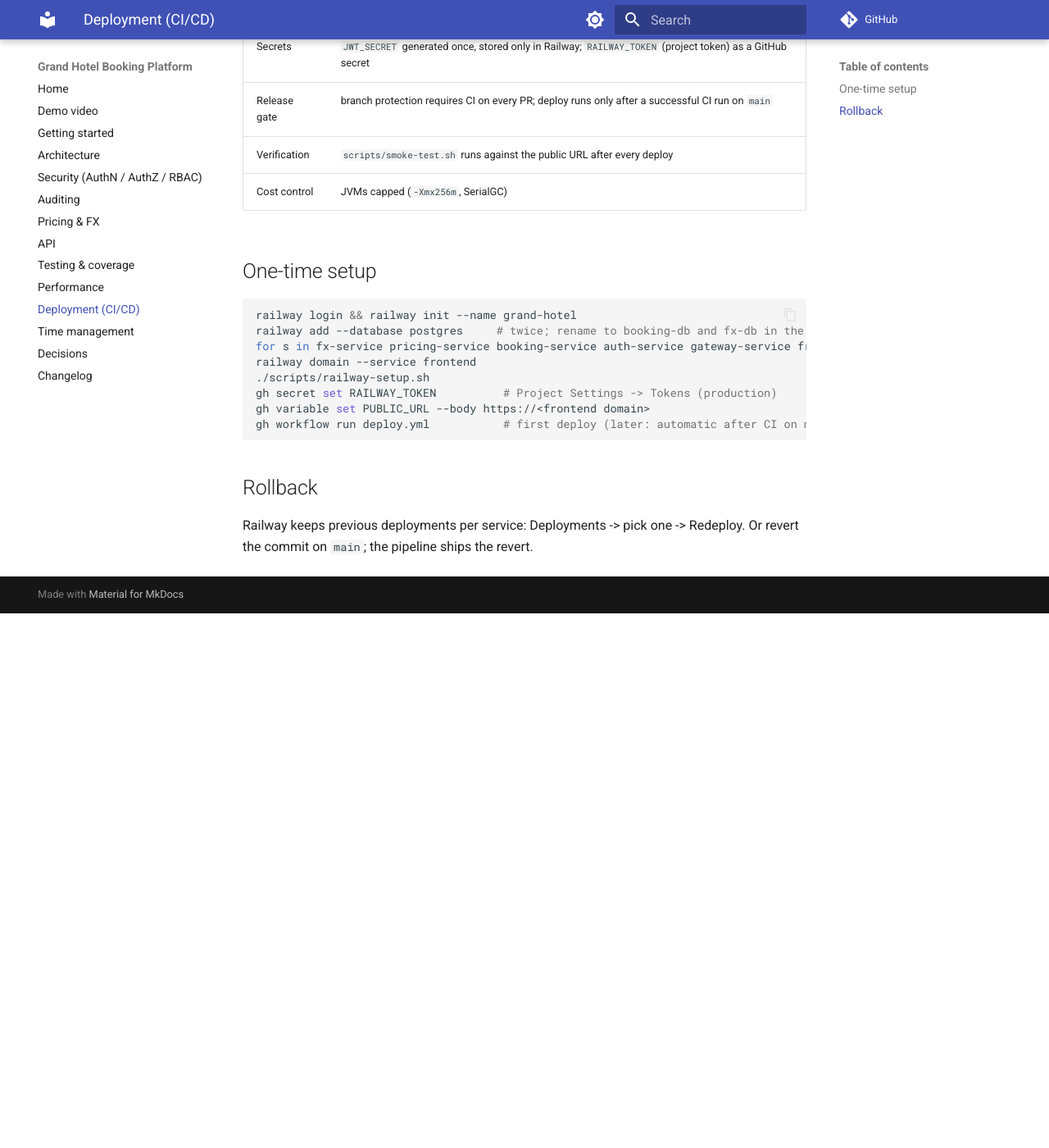
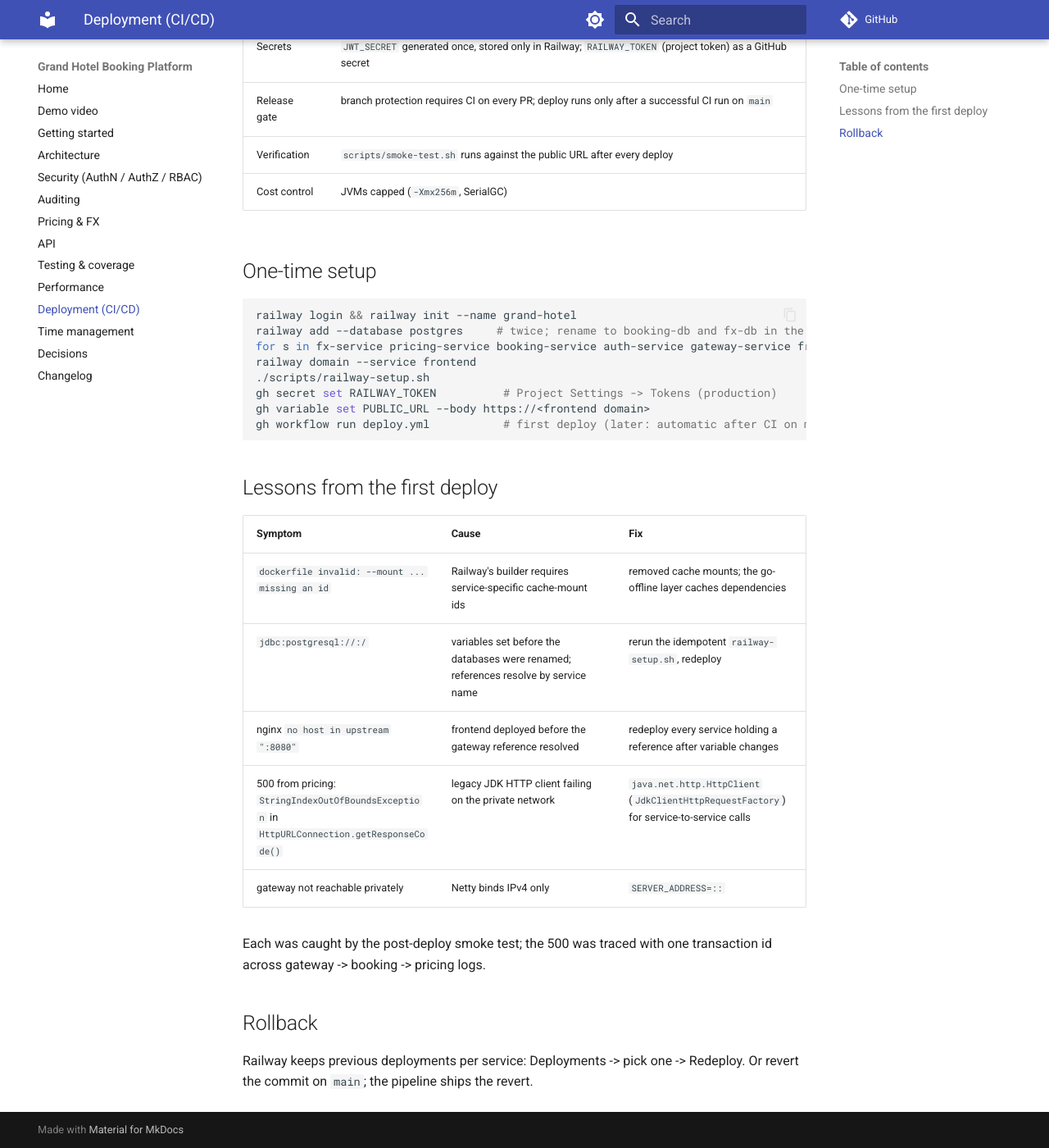
Before and after one commit to samiba10/grand-hotel-booking, an MkDocs documentation site: the page built from docs/deployment.md, in a window 1280 px wide and 1400 px high, scrolled down 811 px. Shown: the whole window at 82% size. Built offline with MkDocs 1.6.1 and Material for MkDocs 9.7.7, drawn with Linux system fonts in a browser that asks for light colours; comment, search, counter and statistics services are not loaded; before the commit the page ends 1559 px from its top, so only the background shows below that.

Commit message:
docs: live demo link and first-deploy lessons (#28)
README: link to the Railway deployment. deployment.md: five issues found by the first production
deploys, their causes and fixes - each caught by the post-deploy smoke test.

````diff
--- a/docs/changelog.md
+++ b/docs/changelog.md
@@ -25,3 +25,4 @@ Documentation is updated in the same commit as the code it describes.
 | 21 | CD to Railway: deploy after green CI on main, setup script, nginx template, smoke test vs production | deployment |
 | 20 | Frontend coverage in testing.md; mobile screenshot | testing, README |
 | 22 | Demo video (README player + docs page), docs site on GitHub Pages | README, demo |
+| 23 | Live demo link; first-deploy lessons (Railway) | README, deployment |
--- a/docs/deployment.md
+++ b/docs/deployment.md
@@ -42,6 +42,19 @@ gh variable set PUBLIC_URL --body https://<frontend domain>
 gh workflow run deploy.yml           # first deploy (later: automatic after CI on main)
 ```
 
+## Lessons from the first deploy
+
+| Symptom | Cause | Fix |
+|---|---|---|
+| `dockerfile invalid: --mount ... missing an id` | Railway's builder requires service-specific cache-mount ids | removed cache mounts; the go-offline layer caches dependencies |
+| `jdbc:postgresql://:/` | variables set before the databases were renamed; references resolve by service name | rerun the idempotent `railway-setup.sh`, redeploy |
+| nginx `no host in upstream ":8080"` | frontend deployed before the gateway reference resolved | redeploy every service holding a reference after variable changes |
+| 500 from pricing: `StringIndexOutOfBoundsException` in `HttpURLConnection.getResponseCode()` | legacy JDK HTTP client failing on the private network | `java.net.http.HttpClient` (`JdkClientHttpRequestFactory`) for service-to-service calls |
+| gateway not reachable privately | Netty binds IPv4 only | `SERVER_ADDRESS=::` |
+
+Each was caught by the post-deploy smoke test; the 500 was traced with one transaction id across
+gateway -> booking -> pricing logs.
+
 ## Rollback
 
 Railway keeps previous deployments per service: Deployments -> pick one -> Redeploy. Or revert
````
Also changed, not shown: README.md (+3 -0 lines).
